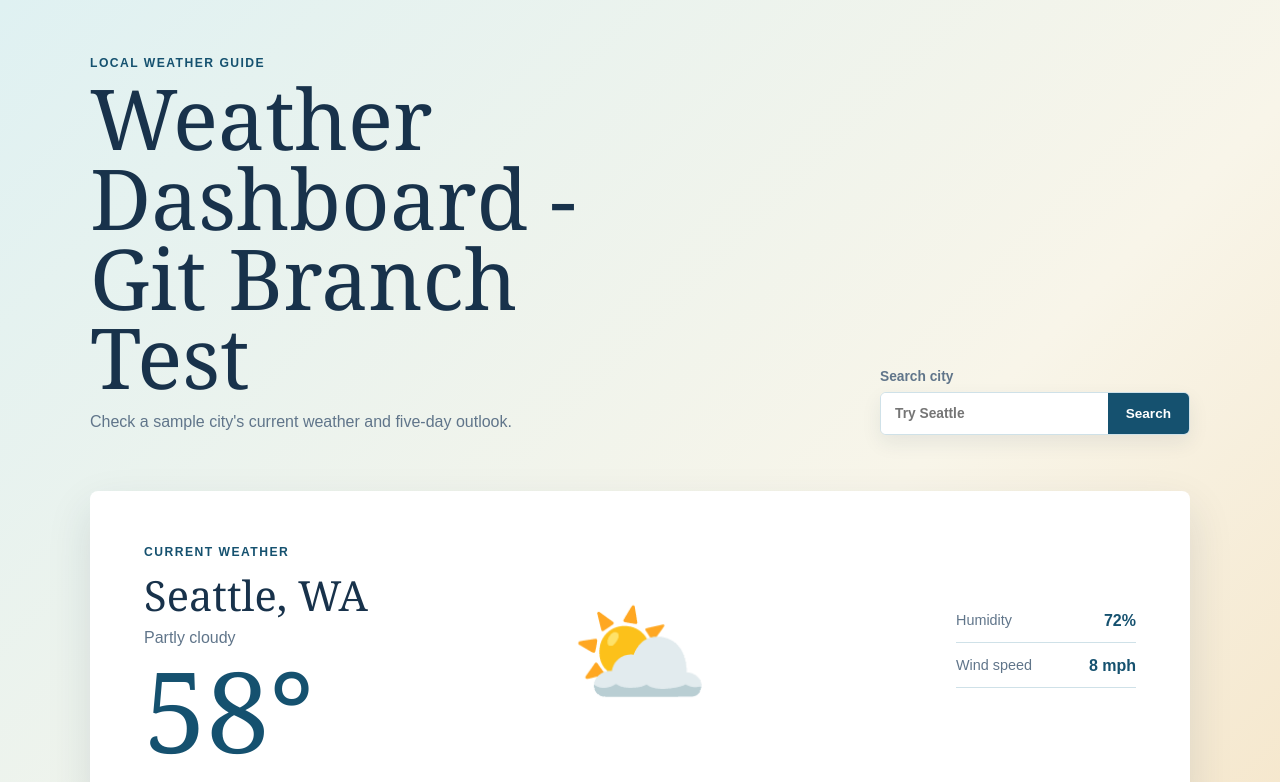
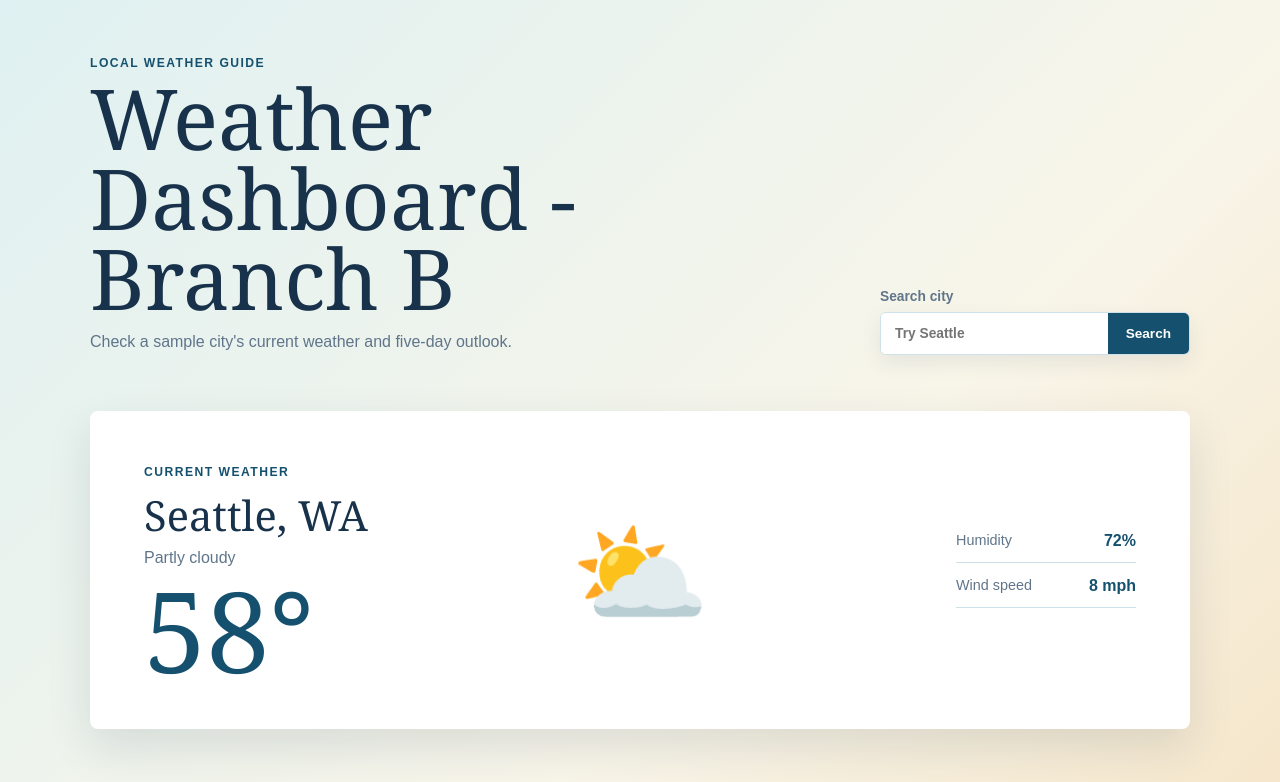
Before and after one commit to SRINIVAS-PAGADALA/AzureDevOps, a plain HTML site: page weather-dashboard/index.html in a window 1280 px wide. Shown: the top 782 px of the page. Drawn offline with Linux system fonts and the light colour scheme.

Commit message:
Change heading on branch B

```diff
--- a/weather-dashboard/index.html
+++ b/weather-dashboard/index.html
@@ -11,7 +11,7 @@
     <header class="page-header">
       <div>
         <p class="eyebrow">Local weather guide</p>
-        <h1>Weather Dashboard - Git Branch Test</h1>
+        <h1>Weather Dashboard - Branch B</h1>
         <p class="intro">Check a sample city's current weather and five-day outlook.</p>
       </div>
 
```
